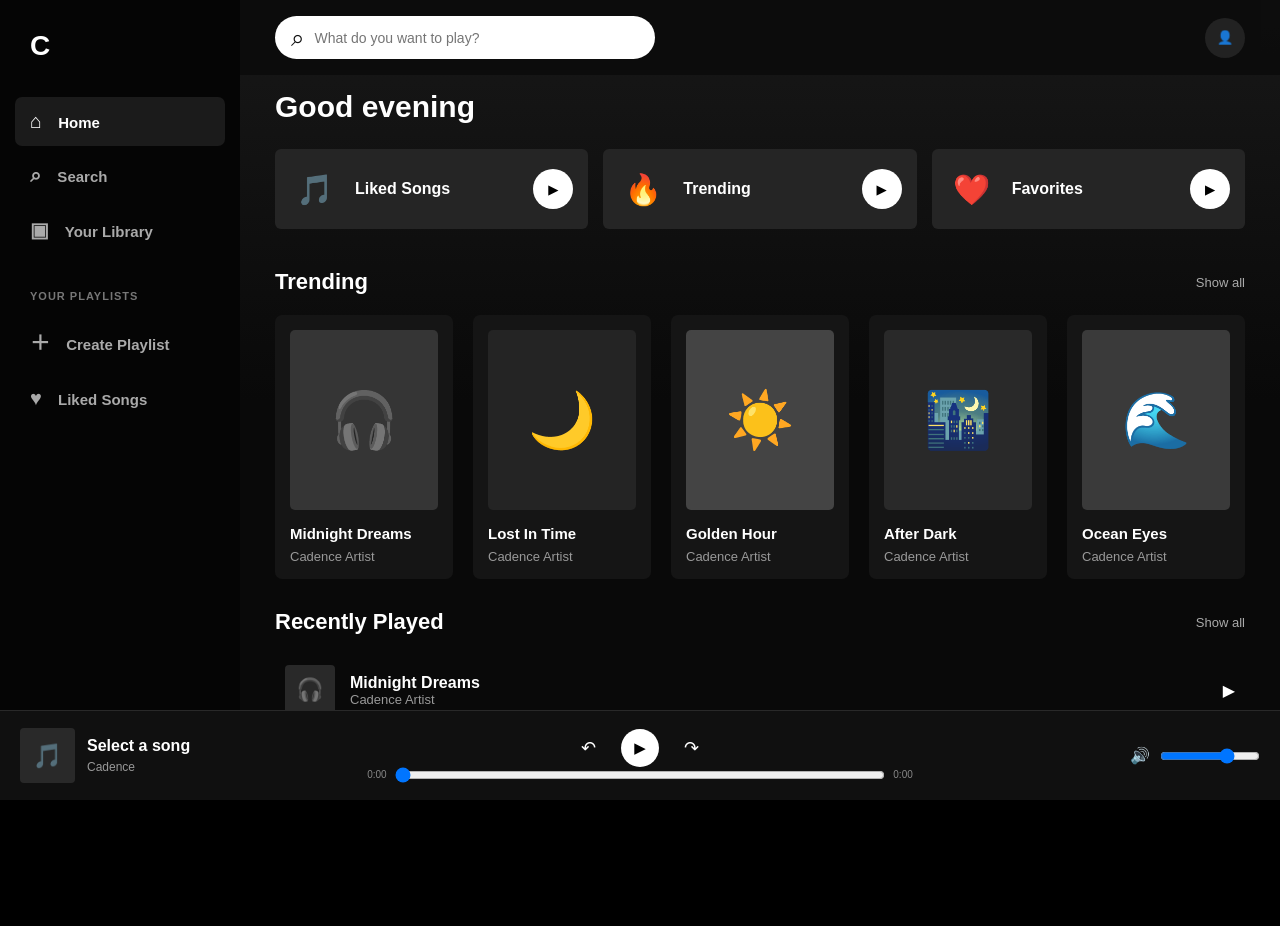
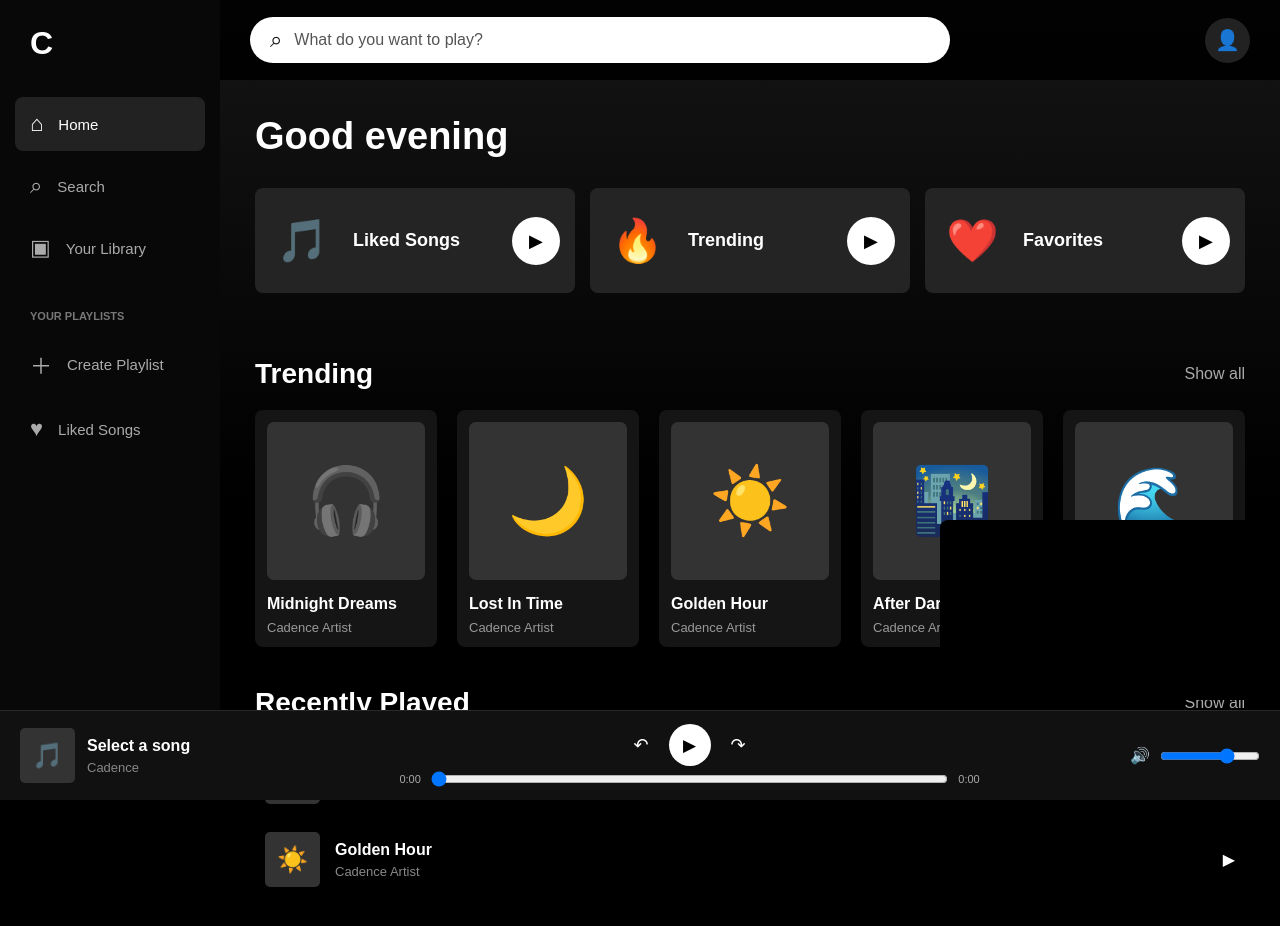
Before and after one commit to bablu548/Cadence, a plain HTML site: page index.html in a window 1280 px wide. Before the commit the page ends 800 px from the top, so only its background shows below. Drawn offline with Linux system fonts and the light colour scheme.

Commit message:
Update style.css

```diff
--- a/style.css
+++ b/style.css
@@ -1,159 +1,275 @@
+/* =========================================
+   CADENCE MUSIC
+========================================= */
+
 * {
+  box-sizing: border-box;
   margin: 0;
   padding: 0;
-  box-sizing: border-box;
 }
 
 body {
+  font-family: Arial, sans-serif;
   background: #000;
   color: #fff;
-  font-family: Arial, Helvetica, sans-serif;
 }
 
-.app {
-  display: flex;
-  height: 100vh;
-  overflow: hidden;
+button {
+  border: none;
+  cursor: pointer;
 }
 
-/* Sidebar */
+a {
+  text-decoration: none;
+  color: inherit;
+}
+
+
+/* =========================================
+   APP
+========================================= */
+
+.app {
+  min-height: 100vh;
+  padding-bottom: 100px;
+}
+
+
+/* =========================================
+   SIDEBAR
+========================================= */
 
 .sidebar {
-  width: 240px;
-  background: #050505;
+  position: fixed;
+  left: 0;
+  top: 0;
+  bottom: 0;
+
+  width: 220px;
+
+  background: #080808;
+
   padding: 25px 15px;
-  flex-shrink: 0;
+
+  z-index: 20;
 }
 
 .logo {
-  font-size: 28px;
-  font-weight: 800;
-  margin: 5px 15px 35px;
+  font-size: 32px;
+  font-weight: bold;
+
+  margin-bottom: 35px;
+
+  padding-left: 15px;
 }
 
 .sidebar nav {
   display: flex;
   flex-direction: column;
-  gap: 5px;
+
+  gap: 8px;
 }
 
-.sidebar a {
+.sidebar nav a {
+  display: flex;
+  align-items: center;
+
+  gap: 15px;
+
+  padding: 14px 15px;
+
   color: #aaa;
-  text-decoration: none;
-  padding: 13px 15px;
-  border-radius: 7px;
+
+  border-radius: 8px;
+
   font-size: 15px;
-  font-weight: 600;
 }
 
-.sidebar a span {
-  margin-right: 12px;
-  font-size: 20px;
+.sidebar nav a:hover,
+.sidebar nav a.active {
+  background: #222;
+  color: #fff;
 }
 
-.sidebar a:hover,
-.sidebar a.active {
-  color: #fff;
-  background: #1b1b1b;
+.sidebar nav a span {
+  font-size: 22px;
 }
 
 .playlist-title {
   color: #777;
+
   font-size: 11px;
   font-weight: bold;
+
   margin: 35px 15px 12px;
-  letter-spacing: 1px;
 }
 
 
-/* Main */
+/* =========================================
+   MAIN
+========================================= */
 
 .main {
-  flex: 1;
-  background: linear-gradient(#181818, #090909 400px);
-  overflow-y: auto;
-  padding-bottom: 110px;
+  margin-left: 220px;
+
+  min-height: 100vh;
+
+  background:
+    linear-gradient(
+      #151515,
+      #000 500px
+    );
 }
 
+
+/* =========================================
+   HEADER
+========================================= */
+
 .header {
-  height: 75px;
+  position: sticky;
+
+  top: 0;
+
+  height: 80px;
+
+  background: rgba(0, 0, 0, 0.9);
+
   display: flex;
+
   align-items: center;
+
   justify-content: space-between;
-  padding: 0 35px;
-  position: sticky;
-  top: 0;
-  z-index: 5;
-  background: rgba(10, 10, 10, 0.8);
+
+  padding: 15px 30px;
+
+  z-index: 10;
 }
 
 .search {
+  width: 70%;
+
+  max-width: 750px;
+
   background: #fff;
-  color: #111;
-  width: 380px;
-  height: 43px;
-  border-radius: 25px;
+
+  border-radius: 30px;
+
+  padding: 0 20px;
+
   display: flex;
+
   align-items: center;
-  padding: 0 16px;
+
+  gap: 12px;
 }
 
 .search span {
-  font-size: 24px;
+  color: #111;
+
+  font-size: 22px;
 }
 
 .search input {
+  width: 100%;
+
   border: none;
+
   outline: none;
-  width: 100%;
-  margin-left: 10px;
-  font-size: 14px;
+
+  background: transparent;
+
+  color: #111;
+
+  font-size: 16px;
+
+  padding: 14px 0;
+}
+
+.search input::placeholder {
+  color: #555;
 }
 
 .profile {
-  border: none;
+  width: 45px;
+  height: 45px;
+
+  border-radius: 50%;
+
   background: #222;
-  color: white;
-  width: 40px;
-  height: 40px;
-  border-radius: 50%;
-  cursor: pointer;
+
+  font-size: 20px;
 }
 
 
-/* Content */
+/* =========================================
+   CONTENT
+========================================= */
 
 .content {
-  padding: 15px 35px;
+  padding: 35px;
 }
 
-h1 {
-  font-size: 30px;
-  margin-bottom: 25px;
+.content h1 {
+  font-size: 38px;
+
+  margin-bottom: 30px;
 }
 
-h2 {
-  font-size: 22px;
+.section-header {
+  display: flex;
+
+  justify-content: space-between;
+
+  align-items: center;
+
+  margin: 40px 0 20px;
+}
+
+.section-header h2 {
+  font-size: 28px;
+}
+
+.section-header a {
+  color: #aaa;
+}
+
+.section-header a:hover {
+  color: #fff;
 }
 
 
-/* Quick Cards */
+/* =========================================
+   QUICK CARDS
+========================================= */
 
 .quick-grid {
   display: grid;
-  grid-template-columns: repeat(3, 1fr);
+
+  grid-template-columns:
+    repeat(3, 1fr);
+
   gap: 15px;
-  margin-bottom: 40px;
 }
 
 .quick-card {
-  background: #252525;
-  height: 80px;
-  border-radius: 6px;
+  background: #242424;
+
+  min-height: 105px;
+
+  border-radius: 8px;
+
   display: flex;
+
   align-items: center;
-  overflow: hidden;
-  cursor: pointer;
+
+  gap: 18px;
+
+  padding: 15px;
+
+  font-size: 18px;
+
+  font-weight: bold;
 }
 
 .quick-card:hover {
@@ -161,266 +277,471 @@ h2 {
 }
 
 .quick-image {
-  width: 80px;
-  height: 80px;
-  display: flex;
-  align-items: center;
-  justify-content: center;
-  font-size: 30px;
+  font-size: 42px;
+
+  width: 65px;
+
+  text-align: center;
 }
 
 .quick-card span {
-  font-weight: bold;
   flex: 1;
 }
 
 .quick-card button {
-  margin-right: 15px;
-  background: white;
-  border: none;
-  width: 40px;
-  height: 40px;
+  width: 48px;
+  height: 48px;
+
   border-radius: 50%;
-  cursor: pointer;
+
+  background: #fff;
+
+  color: #000;
+
+  font-size: 18px;
 }
 
 
-/* Sections */
-
-.section-header {
-  display: flex;
-  justify-content: space-between;
-  align-items: center;
-  margin: 30px 0 20px;
-}
-
-.section-header a {
-  color: #aaa;
-  font-size: 13px;
-  text-decoration: none;
-}
-
-
-/* Songs */
+/* =========================================
+   SONG GRID
+========================================= */
 
 .song-grid {
   display: grid;
-  grid-template-columns: repeat(5, minmax(150px, 1fr));
+
+  grid-template-columns:
+    repeat(auto-fill, minmax(170px, 1fr));
+
   gap: 20px;
 }
 
 .song-card {
   background: #151515;
-  padding: 15px;
-  border-radius: 7px;
+
+  padding: 12px;
+
+  border-radius: 8px;
+
   cursor: pointer;
+
+  transition: 0.2s;
 }
 
 .song-card:hover {
-  background: #252525;
+  background: #242424;
+
+  transform: translateY(-3px);
 }
 
 .cover {
-  height: 180px;
-  border-radius: 5px;
+  width: 100%;
+
+  aspect-ratio: 1 / 1;
+
+  border-radius: 7px;
+
   display: flex;
+
+  justify-content: center;
+
   align-items: center;
-  justify-content: center;
-  font-size: 55px;
+
+  font-size: 65px;
+
+  background: #333;
+
   margin-bottom: 15px;
 }
 
-.cover1 {
-  background: #353535;
+.song-card h3 {
+  font-size: 16px;
+
+  margin-bottom: 7px;
+
+  white-space: nowrap;
+
+  overflow: hidden;
+
+  text-overflow: ellipsis;
 }
 
-.cover2 {
-  background: #242424;
-}
+.song-card p {
+  color: #999;
 
-.cover3 {
-  background: #444;
-}
-
-.cover4 {
-  background: #292929;
-}
-
-.cover5 {
-  background: #3a3a3a;
-}
-
-.song-card h3 {
-  font-size: 15px;
-  margin-bottom: 7px;
-}
-
-.song-card p,
-.recent-song p {
-  color: #999;
   font-size: 13px;
 }
 
 
-/* Recently Played */
+/* =========================================
+   YOUTUBE SEARCH RESULTS
+========================================= */
+
+.youtube-results {
+  display: flex;
+
+  flex-direction: column;
+
+  gap: 10px;
+
+  margin-top: 25px;
+}
+
+.youtube-result {
+  display: flex;
+
+  align-items: center;
+
+  gap: 15px;
+
+  background: #181818;
+
+  padding: 10px;
+
+  border-radius: 8px;
+
+  cursor: pointer;
+
+  transition: 0.2s;
+}
+
+.youtube-result:hover {
+  background: #292929;
+}
+
+.youtube-result img {
+  width: 150px;
+
+  height: 85px;
+
+  object-fit: cover;
+
+  border-radius: 5px;
+}
+
+.youtube-info {
+  flex: 1;
+
+  min-width: 0;
+}
+
+.youtube-info h3 {
+  font-size: 16px;
+
+  margin-bottom: 7px;
+
+  white-space: nowrap;
+
+  overflow: hidden;
+
+  text-overflow: ellipsis;
+}
+
+.youtube-info p {
+  color: #999;
+
+  font-size: 13px;
+}
+
+.youtube-result button {
+  width: 45px;
+  height: 45px;
+
+  border-radius: 50%;
+
+  background: #fff;
+
+  color: #000;
+
+  font-size: 16px;
+
+  flex-shrink: 0;
+}
+
+
+/* =========================================
+   RECENTLY PLAYED
+========================================= */
 
 .recent-list {
   display: flex;
+
   flex-direction: column;
-  gap: 5px;
+
+  gap: 8px;
 }
 
 .recent-song {
   display: flex;
+
   align-items: center;
+
   gap: 15px;
+
   padding: 10px;
-  border-radius: 5px;
+
+  border-radius: 7px;
+
   cursor: pointer;
 }
 
 .recent-song:hover {
-  background: #222;
+  background: #1d1d1d;
 }
 
 .small-cover {
-  width: 50px;
-  height: 50px;
-  background: #292929;
+  width: 55px;
+  height: 55px;
+
+  background: #333;
+
   display: flex;
+
   justify-content: center;
+
   align-items: center;
-  border-radius: 4px;
-  font-size: 22px;
+
+  border-radius: 5px;
+
+  font-size: 25px;
 }
 
 .recent-song div:nth-child(2) {
   flex: 1;
 }
 
+.recent-song p {
+  color: #888;
 
-/* Player */
+  font-size: 13px;
+
+  margin-top: 5px;
+}
+
+
+/* =========================================
+   YOUTUBE PLAYER
+========================================= */
+
+#youtubePlayer {
+  position: fixed;
+
+  width: 320px;
+  height: 180px;
+
+  right: 20px;
+  bottom: 100px;
+
+  background: #000;
+
+  z-index: 50;
+
+  border-radius: 8px;
+
+  overflow: hidden;
+}
+
+
+/* =========================================
+   BOTTOM PLAYER
+========================================= */
 
 .player {
   position: fixed;
-  bottom: 0;
+
   left: 0;
   right: 0;
+  bottom: 0;
+
   height: 90px;
-  background: #101010;
+
+  background: #111;
+
   border-top: 1px solid #292929;
+
   display: flex;
+
   align-items: center;
-  padding: 10px 20px;
-  z-index: 10;
+
+  padding: 12px 20px;
+
+  z-index: 100;
 }
 
 .now-playing {
   width: 28%;
+
   display: flex;
+
   align-items: center;
+
   gap: 12px;
 }
 
 .player-cover {
   width: 55px;
   height: 55px;
-  background: #292929;
+
+  border-radius: 5px;
+
+  background: #333;
+
   display: flex;
+
   align-items: center;
+
   justify-content: center;
-  border-radius: 4px;
-  font-size: 24px;
+
+  font-size: 25px;
+}
+
+.now-playing strong {
+  display: block;
+
+  max-width: 180px;
+
+  white-space: nowrap;
+
+  overflow: hidden;
+
+  text-overflow: ellipsis;
 }
 
 .now-playing p {
-  color: #999;
-  font-size: 12px;
+  color: #888;
+
+  font-size: 13px;
+
   margin-top: 5px;
 }
 
+
+/* =========================================
+   CONTROLS
+========================================= */
+
 .controls {
-  width: 44%;
+  flex: 1;
+
+  display: flex;
+
+  flex-direction: column;
+
+  align-items: center;
+
+  gap: 5px;
 }
 
 .buttons {
   display: flex;
-  justify-content: center;
+
   align-items: center;
-  gap: 25px;
+
+  gap: 20px;
 }
 
 .buttons button {
-  background: none;
-  border: none;
-  color: white;
+  background: transparent;
+
+  color: #fff;
+
   font-size: 18px;
-  cursor: pointer;
 }
 
 .buttons .play-button {
-  width: 38px;
-  height: 38px;
-  background: white;
-  color: black;
+  width: 42px;
+  height: 42px;
+
   border-radius: 50%;
-  font-size: 15px;
+
+  background: #fff;
+
+  color: #000;
+
+  font-size: 17px;
 }
 
+
+/* =========================================
+   PROGRESS
+========================================= */
+
 .progress-container {
+  width: 90%;
+
+  max-width: 600px;
+
   display: flex;
+
   align-items: center;
-  gap: 8px;
-  color: #888;
-  font-size: 10px;
+
+  gap: 10px;
+
+  color: #aaa;
+
+  font-size: 11px;
 }
 
-.progress-container input {
+#progress {
   flex: 1;
 }
 
+
+/* =========================================
+   VOLUME
+========================================= */
+
 .volume {
-  width: 28%;
+  width: 20%;
+
   display: flex;
+
+  align-items: center;
+
   justify-content: flex-end;
-  align-items: center;
+
   gap: 10px;
 }
 
-.volume input {
+#volume {
   width: 100px;
 }
 
 
-/* Mobile */
+/* =========================================
+   MOBILE
+========================================= */
 
-@media (max-width: 800px) {
+@media (max-width: 700px) {
 
   .sidebar {
-    width: 70px;
-    padding: 20px 8px;
+    width: 95px;
+
+    padding: 20px 10px;
   }
 
   .logo {
-    font-size: 0;
-    margin: 10px;
+    text-align: center;
+
+    padding: 0;
+
+    font-size: 30px;
   }
 
-  .logo::after {
-    content: "C";
-    font-size: 25px;
+  .sidebar nav a {
+    justify-content: center;
+
+    padding: 14px 5px;
   }
 
-  .sidebar a {
-    text-align: center;
-    padding: 12px 5px;
+  .sidebar nav a span {
+    font-size: 24px;
   }
 
-  .sidebar a span {
-    margin: 0;
+  .sidebar nav a:not(:has(span)) {
+    display: none;
   }
 
-  .sidebar a {
+  .sidebar nav a {
     font-size: 0;
   }
 
@@ -428,16 +749,26 @@ h2 {
     display: none;
   }
 
+  .main {
+    margin-left: 95px;
+  }
+
   .header {
-    padding: 0 15px;
+    padding: 12px;
+
+    height: 70px;
   }
 
   .search {
-    width: calc(100% - 55px);
+    width: 85%;
   }
 
   .content {
-    padding: 15px;
+    padding: 20px;
+  }
+
+  .content h1 {
+    font-size: 32px;
   }
 
   .quick-grid {
@@ -445,27 +776,55 @@ h2 {
   }
 
   .song-grid {
-    grid-template-columns: repeat(2, 1fr);
-    gap: 10px;
+    grid-template-columns:
+      repeat(2, 1fr);
+
+    gap: 12px;
   }
 
   .cover {
-    height: 150px;
+    font-size: 45px;
+  }
+
+  #youtubePlayer {
+    width: 1px;
+    height: 1px;
+
+    opacity: 0;
+
+    pointer-events: none;
+  }
+
+  .player {
+    height: 85px;
+
+    padding: 8px;
   }
 
   .now-playing {
-    width: 55%;
+    width: 40%;
   }
 
-  .controls {
-    width: 45%;
+  .player-cover {
+    width: 45px;
+    height: 45px;
+  }
+
+  .now-playing strong {
+    max-width: 100px;
   }
 
   .volume {
     display: none;
   }
 
-  .player {
-    height: 80px;
+  .progress-container {
+    width: 100%;
   }
+
+  .youtube-result img {
+    width: 110px;
+    height: 62px;
+  }
+
 }
```
